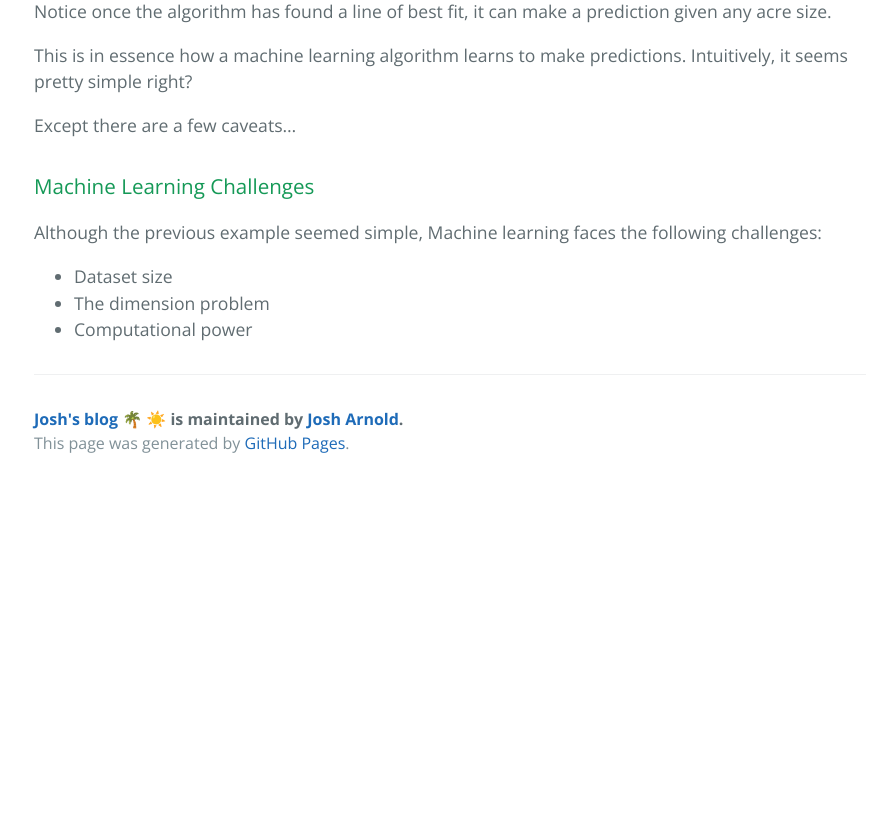
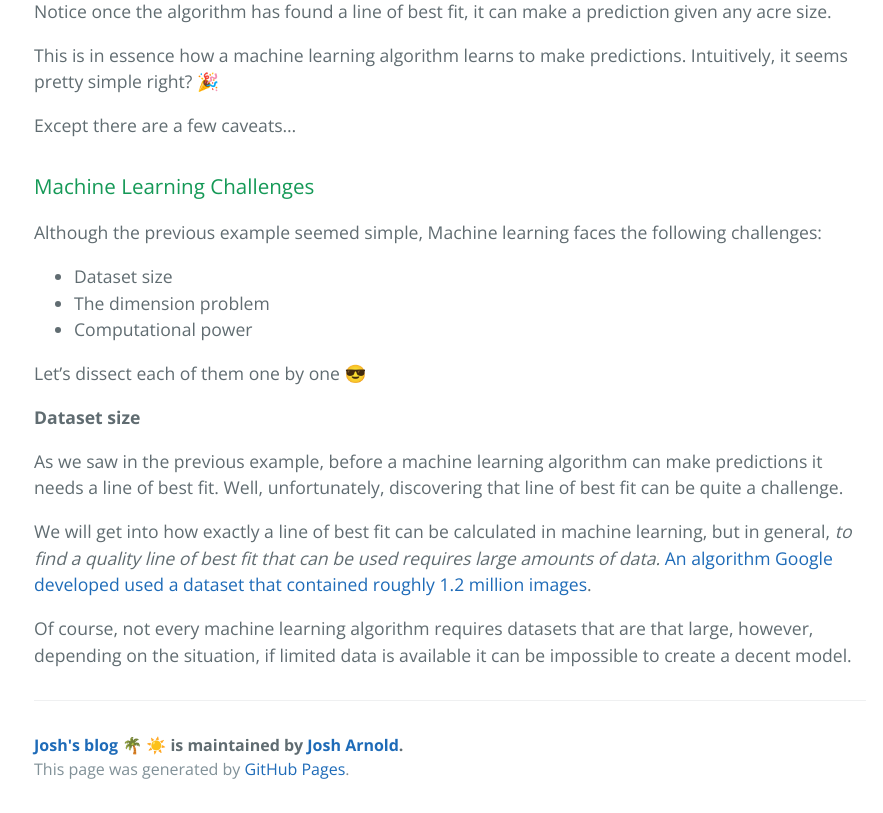
Before and after one commit to josharnoldjosh/josharnoldjosh.github.io, a Jekyll site: the page built from _posts/2017-06-14-ai-explained-part1.markdown, in a window 1280 px wide and 1400 px high, scrolled down 2884 px. Shown: the part 587-1400 px from the top of the window, without its empty margins (190-1073 px from the left). Built offline with Jekyll 4.4.1, drawn with Linux system fonts in a browser that asks for light colours; before the commit the page ends 3958 px from its top, so only the background shows below that.

Commit message:
Update 2017-06-14-ai-explained-part1.markdown

```diff
--- a/_posts/2017-06-14-ai-explained-part1.markdown
+++ b/_posts/2017-06-14-ai-explained-part1.markdown
@@ -70,7 +70,7 @@ And then, if we gave it an input of 0.55 Acres, the machine learning algorithm w
 
 Notice once the algorithm has found a line of best fit, it can make a prediction given any acre size.
 
-This is in essence how a machine learning algorithm learns to make predictions. Intuitively, it seems pretty simple right?
+This is in essence how a machine learning algorithm learns to make predictions. Intuitively, it seems pretty simple right? 🎉
 
 Except there are a few caveats...
 
@@ -81,3 +81,13 @@ Although the previous example seemed simple, Machine learning faces the followin
 * Dataset size
 * The dimension problem
 * Computational power
+
+Let's dissect each of them one by one 😎
+
+**Dataset size**
+
+As we saw in the previous example, before a machine learning algorithm can make predictions it needs a line of best fit. Well, unfortunately, discovering that line of best fit can be quite a challenge.
+
+We will get into how exactly a line of best fit can be calculated in machine learning, but in general, *to find a quality line of best fit that can be used requires large amounts of data.* [An algorithm Google developed used a dataset that contained roughly 1.2 million images](https://cacm.acm.org/magazines/2017/6/217745-imagenet-classification-with-deep-convolutional-neural-networks/fulltext).
+
+Of course, not every machine learning algorithm requires datasets that are that large, however, depending on the situation, if limited data is available it can be impossible to create a decent model.
```
